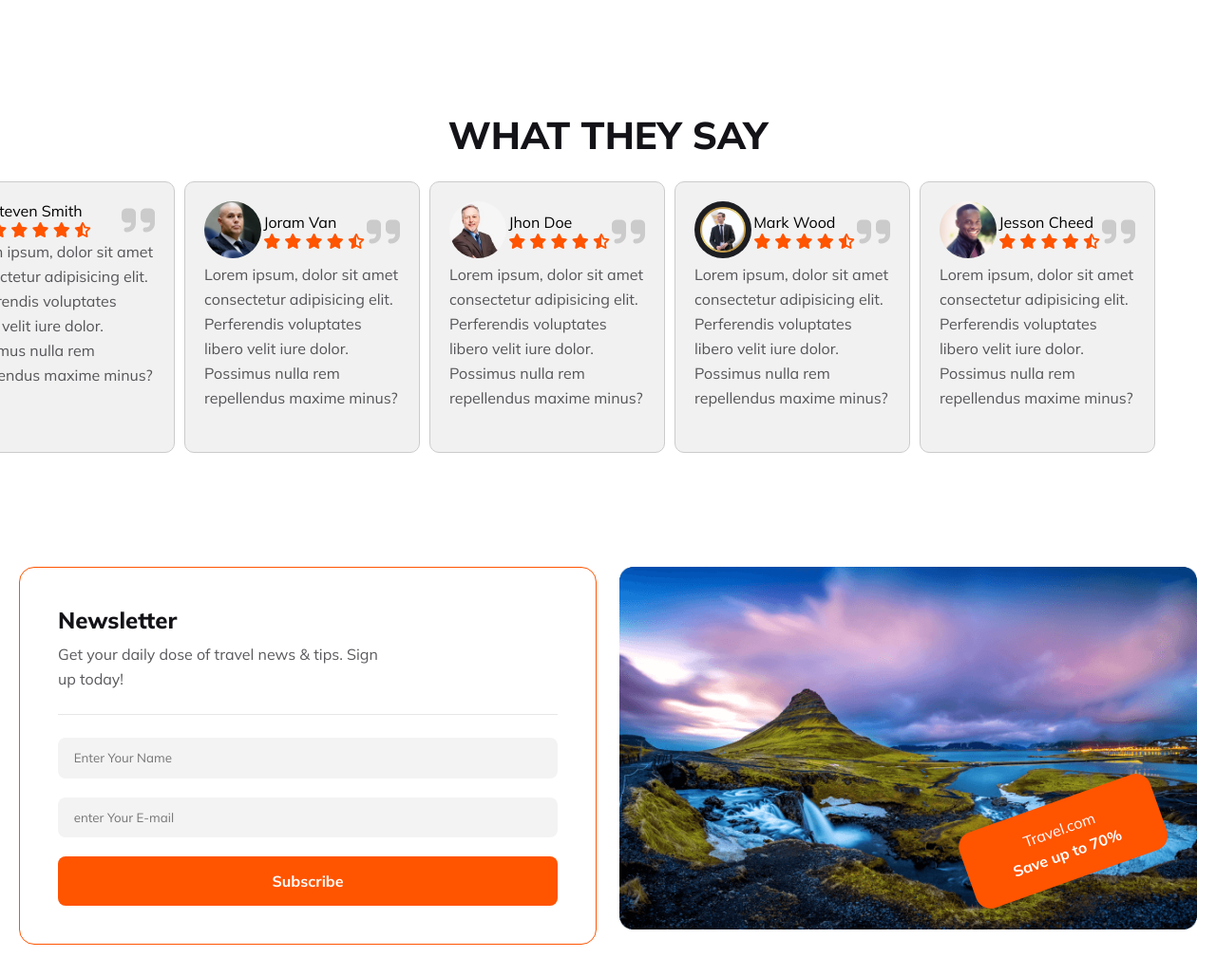
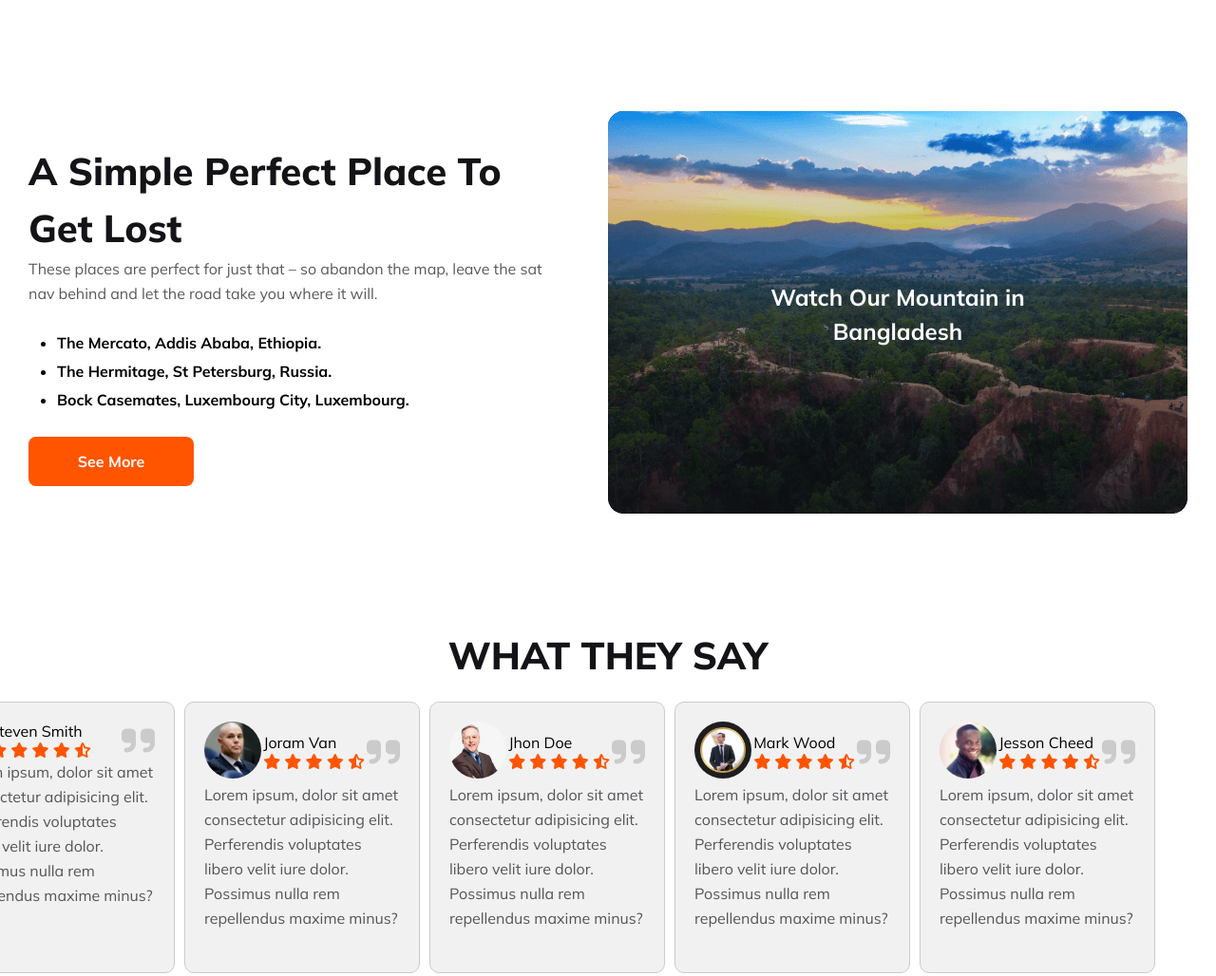
Before and after one commit to MdSalauddinSakib/B9A2-Assignment-2, a plain HTML site: page index.html in a window 1280 px wide. Shown: the part 4540-5568 px from the top of the page at 95% size. Drawn offline with Linux system fonts and the light colour scheme.

Commit message:
Optional Section 1 part create done

```diff
--- a/index.html
+++ b/index.html
@@ -227,6 +227,29 @@
             </div>
         </div>
     </section>
+    <!---------------------------------------------
+        Optional Section (Simple Perfect Place)
+    --------------------------------------------->
+    <section>
+        <div class="simple-place">
+            <div class="simple-place-text">
+                <h2>A Simple Perfect Place To <br> Get Lost</h2>
+                <p>These places are perfect for just that – so abandon the map, leave the sat nav behind and let the road take you where it will.</p>
+                <ul>
+                    <li><strong>The Mercato, Addis Ababa, Ethiopia.</strong></li>
+                    <li><strong>The Hermitage, St Petersburg, Russia.</strong></li>
+                    <li><strong>Bock Casemates, Luxembourg City, Luxembourg.</strong></li>
+                </ul>
+                <button>See More</button>
+            </div>
+            <div class="simple-place-img">
+                <img src="images/Group 40089.png" alt="">
+                <div class="simple-place-img-text">
+                    <strong>Watch Our Mountain in Bangladesh</strong>
+                </div>
+            </div>
+        </div>
+    </section>
     <!-------------------------------------
         Extra Section (Travelers Review)
     --------------------------------------->
--- a/style.css
+++ b/style.css
@@ -305,6 +305,56 @@ section {
     left: 50%;
 }
 
+/* ---------------------------------------------------
+    Optional Section (Simple Perfect Place) Style
+-----------------------------------------------------*/
+
+.simple-place {
+    display: flex;
+    justify-content: space-between;
+    align-items: center;
+    gap: 60px;
+    margin: 0 30px;
+}
+
+.simple-place-text h2 {
+    color: #131318;
+    font-size: 40px;
+    font-weight: 800;
+    line-height: 60px;
+}
+
+.simple-place-text ul {
+    margin-left: 30px;
+    margin-bottom: 24px;
+}
+
+.simple-place-text ul li {
+    line-height: 30px;
+}
+
+.simple-place-img {
+    position: relative;
+    display: block;
+}
+
+.simple-place-img-text {
+    position: absolute;
+    text-align: center;
+    top: 50%;
+    left: 50%;
+    color: var(--white-color);
+    transform: translate(-50%, -50%);
+}
+
+.simple-place-img-text strong {
+    color: #FFF;
+    text-align: center;
+    font-size: 24px;
+    font-weight: 700;
+    line-height: 36px;
+}
+
 /* -------------------------------------------
     Extra Section (Travelers Review) Style
 ----------------------------------------------*/
@@ -364,7 +414,7 @@ section {
     color: #cbcbcb;
 }
 
-.fa-solid{
+.fa-solid {
     color: #FF5400;
 }
 
@@ -408,20 +458,20 @@ section {
     border: 0;
 }
 
-.newsletter-form button{
+.newsletter-form button {
     width: 100%;
 }
 
-.newsletter-img{
+.newsletter-img {
     position: relative;
 }
 
-.newsletter-img img{
+.newsletter-img img {
     display: block;
     width: 100%;
 }
 
-.news-letter-img-sticker p{
+.news-letter-img-sticker p {
     text-align: center;
     background: var(--primary-color);
     border-radius: 16px;
@@ -430,7 +480,7 @@ section {
     transform: rotate(-19.628deg);
 }
 
-.news-letter-img-sticker{
+.news-letter-img-sticker {
     position: absolute;
     margin-bottom: 2.7em;
     margin-right: 0.8em;
@@ -444,34 +494,37 @@ section {
     Footer Section Style
 --------------------------------*/
 
-footer{
+footer {
     background: rgba(19, 19, 24, 0.05);
     text-align: center;
     line-height: 26px;
 }
 
-.logo{
+.logo {
     display: flex;
     justify-content: center;
     align-items: center;
     padding: 20px;
 }
 
-.footer-icon{
+.footer-icon {
     display: flex;
     gap: 40px;
     justify-content: center;
     align-items: center;
     border-bottom: 1px solid rgba(19, 19, 24, 0.10);
-    margin-bottom: 20px;
 }
 
-.fa-brands{
+.fa-brands {
     font-size: 42px;
     margin-right: 0.5em;
     cursor: pointer;
     padding: 20px;
     color: #217cbb;
+}
+
+.copy-footer {
+    padding: 40px;
 }
 
 
@@ -497,8 +550,13 @@ footer{
 
     .banner-element form,
     .popular-tour,
-    .customer-review {
+    .customer-review,
+    .simple-place {
         flex-direction: column;
+    }
+
+    .simple-place-img img{
+        width: 100%;
     }
 
     .banner-element form input,
@@ -507,7 +565,7 @@ footer{
         width: 100%;
     }
 
-    .customer-review{
+    .customer-review {
         animation: none;
         align-items: center;
     }
@@ -559,6 +617,18 @@ footer{
         line-height: 26px;
         margin-bottom: 24px;
     }
+
+    .footer-icon {
+        gap: 10px;
+    }
+
+    .fa-brands {
+        font-size: 34px;
+        margin-right: 0;
+        cursor: pointer;
+        padding: 10px;
+        color: #217cbb;
+    }
 }
 
 @media screen and (min-width: 992px) {
```
